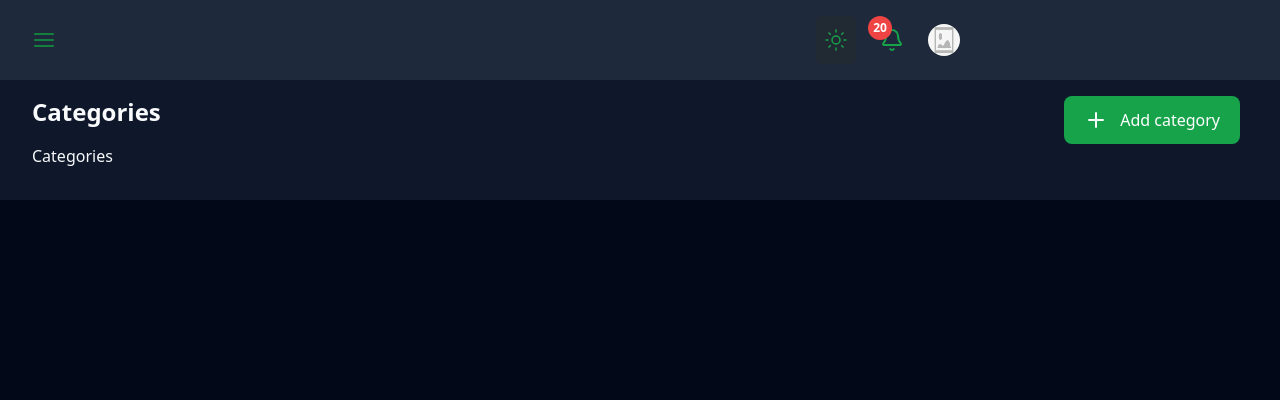
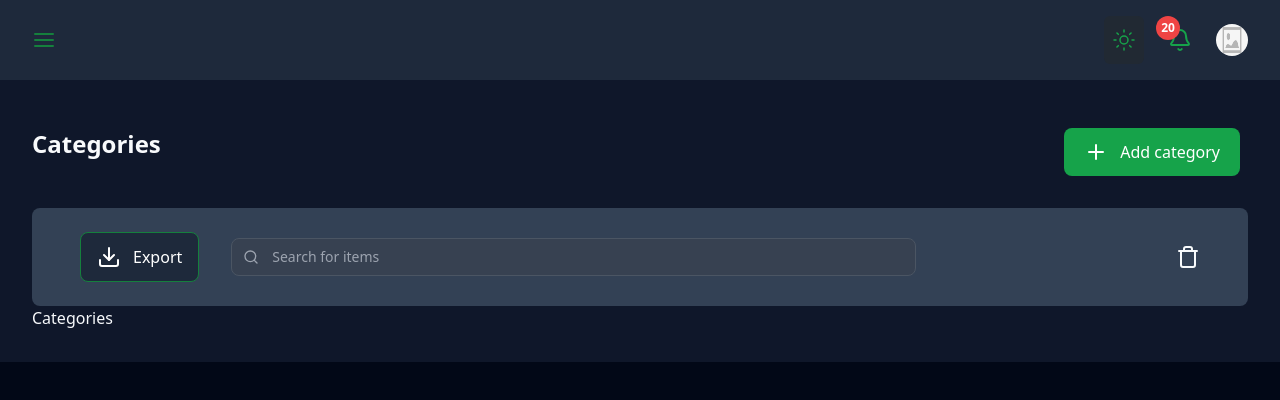
Before and after one commit to AdelekeOfAfrica/ecommerce-typescript, a Next.js app: page /dashboard/categories in a window 1280 px wide. Shown: the top 400 px of the page. Built offline with nearby package versions, Linux system fonts and the light colour scheme.

Commit message:
worked on the navbar not working properly

```diff
--- a/app/(back-end)/dashboard/(catalog)/categories/page.jsx
+++ b/app/(back-end)/dashboard/(catalog)/categories/page.jsx
@@ -1,5 +1,7 @@
 import React from 'react'
 import PageHeader from '@/components/backoffice/PageHeader.jsx'
+import { Download, DownloadIcon, Search, Trash } from 'lucide-react'
+import { Input } from 'postcss'
 
 export default function page() {
   return (
@@ -7,6 +9,29 @@ export default function page() {
       {/*Headers*/}
       <PageHeader linkTitle="Add category" href="/dashboard/categories/new" heading="Categories"/>
       {/*Tables*/}
+      {/*search||buld delete || export*/}
+      <div className="flex justify-between py-6 px-12 bg-slate-700 rounded-lg items-center gap-8 ">
+      <button
+        className="relative inline-flex items-center justify-center py-3 px-4 space-x-3 text-base font-medium text-gray-900 rounded-lg group bg-slate-800 hover:text-white dark:text-white focus:ring-4 focus:outline-none focus:ring-blue-300 dark:focus:ring-blue-800 border border-green-700"
+><DownloadIcon/>
+
+        <span > Export</span>
+        </button>
+        {/*search */}
+        <div className="flex-grow ">
+          <label htmlFor="table-search" className="sr-only">Search</label>
+          <div className="relative">
+              <div className="absolute inset-y-0 rtl:inset-r-0 start-0 flex items-center ps-3 pointer-events-none">
+                 <Search className="w-4 h-4 text-gray-500 dark:text-gray-400"/>
+              </div>
+              <input type="text" id="table-search" className="block pt-2 ps-10 text-sm text-gray-900 border border-gray-300 rounded-lg  bg-gray-50 focus:ring-blue-500 focus:border-blue-500 dark:bg-gray-700 dark:border-gray-600 dark:placeholder-gray-400 dark:text-white dark:focus:ring-blue-500 dark:focus:border-blue-500 w-3/4" placeholder="Search for items" />
+          </div>
+      </div>
+        {/*delete*/}
+        <button className="">
+          <Trash/>
+          </button>
+      </div>
       <h2>Categories </h2>
     </div>
   )
--- a/app/(back-end)/dashboard/layout.js
+++ b/app/(back-end)/dashboard/layout.js
@@ -18,7 +18,7 @@ export default function Layout({ children }) {
         <Navbar showSidebar={showSidebar} setShowSidebar={setShowSidebar} />
 
         {/* Main content */}
-        <main className="p-8 bg-slate-100 dark:bg-slate-900 text-slate-50 mt-16">
+        <main className="p-8 bg-slate-100 dark:bg-slate-900 text-slate-50 mt-0">
           {children}
         </main>
       </div>
--- a/components/backoffice/Navbar.jsx
+++ b/components/backoffice/Navbar.jsx
@@ -13,9 +13,8 @@ import ThemeSwitcher from '@/components/ThemeSwitcher.jsx'
 
 export default function Navbar({ setShowSidebar, showSidebar }) {
   return (
-    <div className="flex items-center justify-between bg-white dark:bg-slate-800 text-slate-50 h-20 py-8 fixed top-0 w-full px-8 z-50 sm:pr-[20rem]">
-
-      {/* Sidebar Toggle Button */}
+    <div className="flex items-center justify-between bg-white dark:bg-slate-800 text-slate-50 h-20 px-8 z-40 ">
+          {/* Sidebar Toggle Button */}
       <button onClick={() => setShowSidebar(!showSidebar)} className="text-green-700 dark:text-white-500">
         <AlignJustify size={24} />
       </button>
@@ -125,5 +124,6 @@ export default function Navbar({ setShowSidebar, showSidebar }) {
 
       </div>
     </div>
+
   );
 }
--- a/components/backoffice/PageHeader.jsx
+++ b/components/backoffice/PageHeader.jsx
@@ -6,7 +6,7 @@ export default function PageHeader({heading,linkTitle,href}) {
   return (
     <div>
 
-      <div className="flex justify-between ">
+      <div className="flex justify-between py-4 mb-4">
         <Heading title={heading}/>
         <Link className="
         text-white bg-green-600 hover:bg-green-600/90 focus:ring-4
--- a/package.json
+++ b/package.json
@@ -28,6 +28,7 @@
   },
   "devDependencies": {
     "@eslint/eslintrc": "^3",
+    "@tailwindcss/forms": "^0.5.10",
     "@types/node": "^20",
     "@types/react": "^19",
     "@types/react-dom": "^19",
--- a/tailwind.config.ts
+++ b/tailwind.config.ts
@@ -58,5 +58,5 @@ export default {
   		}
   	}
   },
-  plugins: [require("tailwindcss-animate")],
+  plugins: [require("tailwindcss-animate"),require("@tailwindcss/forms")],
 } satisfies Config;
```
Also changed, not shown: 1 other file (tests, documents, lock files or other folders).
